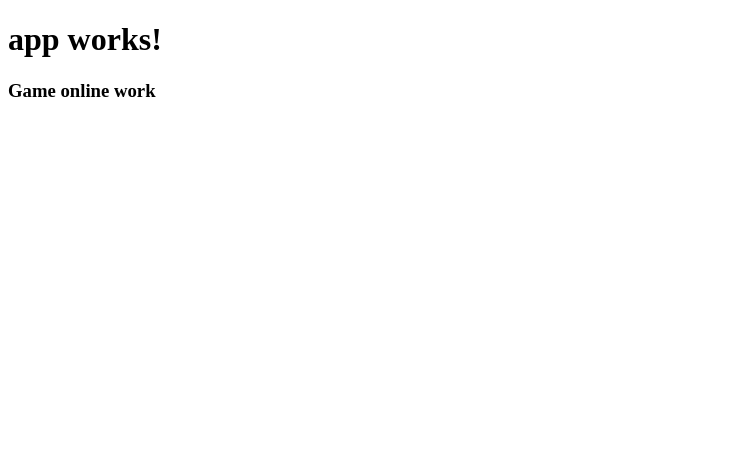
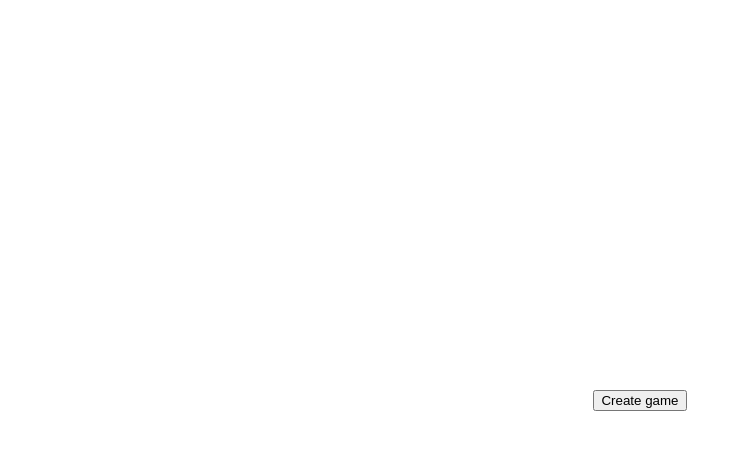
Before and after one commit to dangtrantrung/Angular-Online-Game, an Angular app in the folder frontend/: page / in a window 1280 px wide. Shown: the top 450 px of the page, without its empty margins (0-742 px from the left). Built offline with nearby package versions, Linux system fonts and the light colour scheme.

Commit message:
createGame()

```diff
--- a/frontend/package.json
+++ b/frontend/package.json
@@ -25,12 +25,14 @@
     "rxjs": "^5.0.1",
     "socket.io-client": "^4.7.5",
     "ts-helpers": "^1.1.1",
+    "uuid": "^10.0.0",
     "zone.js": "^0.7.2"
   },
   "devDependencies": {
     "@angular/compiler-cli": "^2.3.1",
     "@types/jasmine": "2.5.38",
     "@types/node": "^6.0.42",
+    "@types/uuid": "^10.0.0",
     "angular-cli": "1.0.0-beta.28.3",
     "codelyzer": "~2.0.0-beta.1",
     "jasmine-core": "2.5.2",
--- a/frontend/src/app/app-routing.module.ts
+++ b/frontend/src/app/app-routing.module.ts
@@ -1,9 +1,14 @@
-import { NgModule } from '@angular/core'
+import { Component, NgModule } from '@angular/core'
 
-import { Routes,RouterModule } from '@angular/router';
-const routes:Routes=[]
+import { Routes, RouterModule } from '@angular/router'
+import { GameComponent } from './game/game.component'
+import { LobbyComponent } from './lobby/lobby.component'
+const routes: Routes = [
+  { path: '', component: LobbyComponent },
+  { path: 'game/:id', component: GameComponent },
+]
 @NgModule({
   imports: [RouterModule.forRoot(routes)],
-  exports:[RouterModule]
+  exports: [RouterModule],
 })
 export class AppRoutingModule {}
--- a/frontend/src/app/app.component.html
+++ b/frontend/src/app/app.component.html
@@ -1,4 +1 @@
-<h1>
-    {{ title }}
-</h1>
-<h3>Game online work</h3>
+<router-outlet></router-outlet>
--- a/frontend/src/app/lobby/lobby.component.css
+++ b/frontend/src/app/lobby/lobby.component.css
@@ -0,0 +1,6 @@
+.box {
+    display: flex;
+    align-items: center;
+    justify-content: center;
+    height: 100%;
+}
--- a/frontend/src/app/lobby/lobby.component.html
+++ b/frontend/src/app/lobby/lobby.component.html
@@ -1,3 +1,3 @@
-<p>
-  lobby works!
-</p>
+<div class="box">
+    <button mat-raised-button (click)="createGame()">Create game</button>
+</div>
--- a/frontend/src/app/lobby/lobby.component.ts
+++ b/frontend/src/app/lobby/lobby.component.ts
@@ -1,15 +1,21 @@
-import { Component, OnInit } from '@angular/core';
+import { Component, OnInit } from '@angular/core'
+import { Router } from '@angular/router'
+import { v4 as uuidv4 } from 'uuid'
 
 @Component({
   selector: 'app-lobby',
   templateUrl: './lobby.component.html',
-  styleUrls: ['./lobby.component.css']
+  styleUrls: ['./lobby.component.css'],
 })
 export class LobbyComponent implements OnInit {
-
-  constructor() { }
-
-  ngOnInit() {
+  createGame() {
+    // throw new Error('Method not implemented.')
+    const uuid = uuidv4()
+    this.router.navigate(['/game', uuid])
+    console.log(uuid)
   }
 
+  constructor(private router: Router) {}
+
+  ngOnInit(): void {}
 }
--- a/frontend/src/index.html
+++ b/frontend/src/index.html
@@ -1,14 +1,17 @@
 <!doctype html>
 <html>
+
 <head>
-  <meta charset="utf-8">
-  <title>Frontend</title>
-  <base href="/">
+    <meta charset="utf-8">
+    <title>Word Guesser Game Online</title>
+    <base href="/">
 
-  <meta name="viewport" content="width=device-width, initial-scale=1">
-  <link rel="icon" type="image/x-icon" href="favicon.ico">
+    <meta name="viewport" content="width=device-width, initial-scale=1">
+    <link rel="icon" type="image/x-icon" href="favicon.ico">
 </head>
+
 <body>
-  <app-root>Loading...</app-root>
+    <app-root>Loading...</app-root>
 </body>
+
 </html>
--- a/frontend/src/styles.css
+++ b/frontend/src/styles.css
@@ -1 +1,11 @@
 /* You can add global styles to this file, and also import other style files */
+
+html,
+body {
+    height: 100%;
+}
+
+body {
+    margin: 0;
+    font-family: Roboto, "Helvetica Neue", sans-serif;
+}
```
Also changed, not shown: frontend/src/app/app.module.ts (+11 -4 lines), 1 other file (tests, documents, lock files or other folders).
